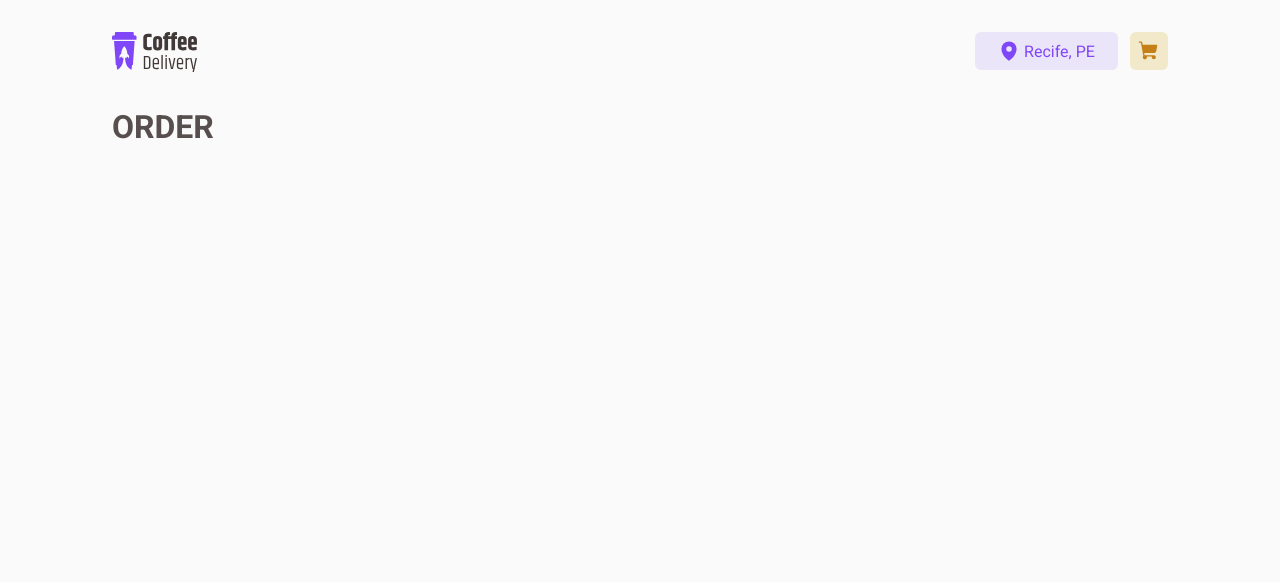
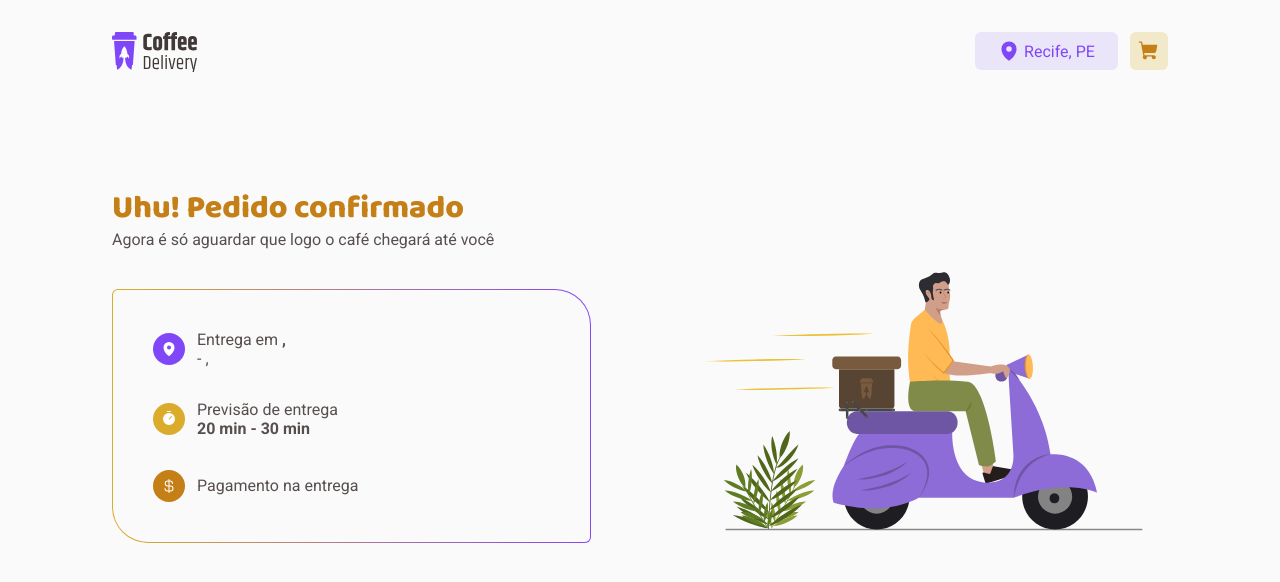
Before and after one commit to killer-cf/coffee-delivery-ignite, a React (Vite) app: page /order in a window 1280 px wide. Shown: the top 582 px of the page. Built offline with nearby package versions, Linux system fonts and the light colour scheme.

Commit message:
feat: Order screen

```diff
--- a/src/contexts/DeliveryAddressContext.tsx
+++ b/src/contexts/DeliveryAddressContext.tsx
@@ -30,7 +30,7 @@ export function DeliveryAddressProvider({
       bairro: '',
       cidade: '',
       uf: '',
-      'payment-option': '',
+      paymentOption: '',
     },
   })
 
--- a/src/pages/Checkout/components/Payment/index.tsx
+++ b/src/pages/Checkout/components/Payment/index.tsx
@@ -22,7 +22,7 @@ export function Payment() {
             type="radio"
             value="credit-card"
             id="credit_card"
-            {...register('payment-option')}
+            {...register('paymentOption')}
           />
           <button type="button">
             <label htmlFor="credit_card">
@@ -36,7 +36,7 @@ export function Payment() {
             type="radio"
             value="debit-card"
             id="debit_card"
-            {...register('payment-option')}
+            {...register('paymentOption')}
           />
           <button type="button">
             <label htmlFor="debit_card">
@@ -50,7 +50,7 @@ export function Payment() {
             type="radio"
             value="money"
             id="money_"
-            {...register('payment-option')}
+            {...register('paymentOption')}
           />
           <button type="button">
             <label htmlFor="money_">
--- a/src/pages/Checkout/index.tsx
+++ b/src/pages/Checkout/index.tsx
@@ -16,7 +16,7 @@ interface CheckoutFormType {
   bairro: string
   cidade: string
   uf: string
-  'payment-option': string
+  paymentOption: string
 }
 
 export function Checkout({ history }: any) {
@@ -33,7 +33,7 @@ export function Checkout({ history }: any) {
       bairro: '',
       cidade: '',
       uf: '',
-      'payment-option': '',
+      paymentOption: '',
     },
   })
 
--- a/src/pages/Order/index.tsx
+++ b/src/pages/Order/index.tsx
@@ -1,7 +1,64 @@
 import { useContext } from 'react'
+
 import { DeliveryAddressContext } from '../../contexts/DeliveryAddressContext'
+import {
+  IconCircle,
+  InfoBox,
+  InfoBoxesContainer,
+  OrderContent,
+  OrderSuccessContainer,
+} from './styles'
+import confirmedImage from '../../assets/confirmed-image.svg'
+import { CurrencyDollar, MapPin, Timer } from 'phosphor-react'
 
 export function Order() {
   const { deliveryAddress } = useContext(DeliveryAddressContext)
-  return <h1>ORDER</h1>
+
+  const { cidade, paymentOption, numero, uf, rua, bairro } = deliveryAddress
+  return (
+    <OrderSuccessContainer>
+      <div>
+        <h2>Uhu! Pedido confirmado</h2>
+        <p>Agora é só aguardar que logo o café chegará até você</p>
+      </div>
+      <OrderContent>
+        <div className="border">
+          <InfoBoxesContainer>
+            <InfoBox>
+              <IconCircle backColor="purple">
+                <MapPin size={16} weight="fill" />
+              </IconCircle>
+              <div>
+                <p>
+                  Entrega em <strong>{`${rua}, ${numero}`}</strong>
+                </p>
+                <p>{`${bairro} - ${cidade}, ${uf.toUpperCase()}`}</p>
+              </div>
+            </InfoBox>
+
+            <InfoBox>
+              <IconCircle backColor="yellow">
+                <Timer size={16} weight="fill" />
+              </IconCircle>
+              <div>
+                <p>Previsão de entrega</p>
+                <strong>20 min - 30 min</strong>
+              </div>
+            </InfoBox>
+
+            <InfoBox>
+              <IconCircle backColor="yellow-dark">
+                <CurrencyDollar size={16} weight="fill" />
+              </IconCircle>
+              <div>
+                <p>Pagamento na entrega</p>
+                <strong>{paymentOption}</strong>
+              </div>
+            </InfoBox>
+          </InfoBoxesContainer>
+        </div>
+        <img src={confirmedImage} alt="homem correndo de moto" />
+      </OrderContent>
+    </OrderSuccessContainer>
+  )
 }
--- /dev/null
+++ b/src/pages/Order/styles.ts
@@ -0,0 +1,104 @@
+import styled from 'styled-components'
+
+export const OrderSuccessContainer = styled.main`
+  width: 100%;
+  margin-top: 5rem;
+
+  h2 {
+    color: ${(props) => props.theme['yellow-dark']};
+    font-family: 'Baloo 2', cursive;
+    font-weight: 800;
+    line-height: 1.3;
+    font-size: 2rem;
+  }
+
+  > p {
+    color: ${(props) => props.theme['base-subtitle']};
+    font-weight: 400;
+    font-size: 1.25rem;
+    line-height: 1.3;
+  }
+
+  > div {
+    @media screen and (max-width: 1024px) {
+      text-align: center;
+    }
+  }
+`
+
+export const OrderContent = styled.div`
+  display: flex;
+  align-items: flex-end;
+  gap: 6.375rem;
+
+  img {
+    width: 45%;
+
+    @media screen and (max-width: 1024px) {
+      width: 100%;
+      max-width: 30.75rem;
+    }
+  }
+
+  .border {
+    width: 55%;
+    margin-top: 2.5rem;
+    --secondary2: ${(props) => props.theme.yellow};
+    --primary2: ${(props) => props.theme.purple};
+    background: linear-gradient(to right, var(--secondary2), var(--primary2));
+    border-radius: 6px 36px;
+
+    @media screen and (max-width: 1024px) {
+      width: 100%;
+      max-width: 32.875rem;
+    }
+  }
+
+  @media screen and (max-width: 1024px) {
+    align-items: center;
+    flex-direction: column;
+  }
+`
+export const InfoBoxesContainer = styled.div`
+  padding: 2.5rem;
+  display: flex;
+  flex-direction: column;
+  gap: 2rem;
+  width: 100%;
+  height: 100%;
+  border: solid 1px transparent;
+  background-color: ${(props) => props.theme.background};
+  background-clip: padding-box;
+  border-radius: 6px 36px;
+`
+export const InfoBox = styled.div`
+  display: flex;
+  align-items: center;
+`
+export const BaseIconCircle = styled.div`
+  display: flex;
+  margin-right: 0.75rem;
+  width: 2rem;
+  height: 2rem;
+  align-items: center;
+  justify-content: center;
+  border-radius: 100%;
+
+  svg {
+    color: ${(props) => props.theme.white};
+  }
+`
+
+const BackColor = {
+  'yellow-dark': 'yellow-dark',
+  yellow: 'yellow',
+  purple: 'purple',
+} as const
+
+interface BackColorProps {
+  backColor: keyof typeof BackColor
+}
+
+export const IconCircle = styled(BaseIconCircle)<BackColorProps>`
+  background-color: ${(props) => props.theme[BackColor[props.backColor]]};
+`
--- a/src/reducers/deliveryAddress/reducer.ts
+++ b/src/reducers/deliveryAddress/reducer.ts
@@ -8,7 +8,7 @@ export interface DeliveryAddress {
   bairro: string
   cidade: string
   uf: string
-  'payment-option': string
+  paymentOption: string
 }
 
 interface DeliveyAddressState {
```
Also changed, not shown: src/assets/confirmed-image.svg (added).
